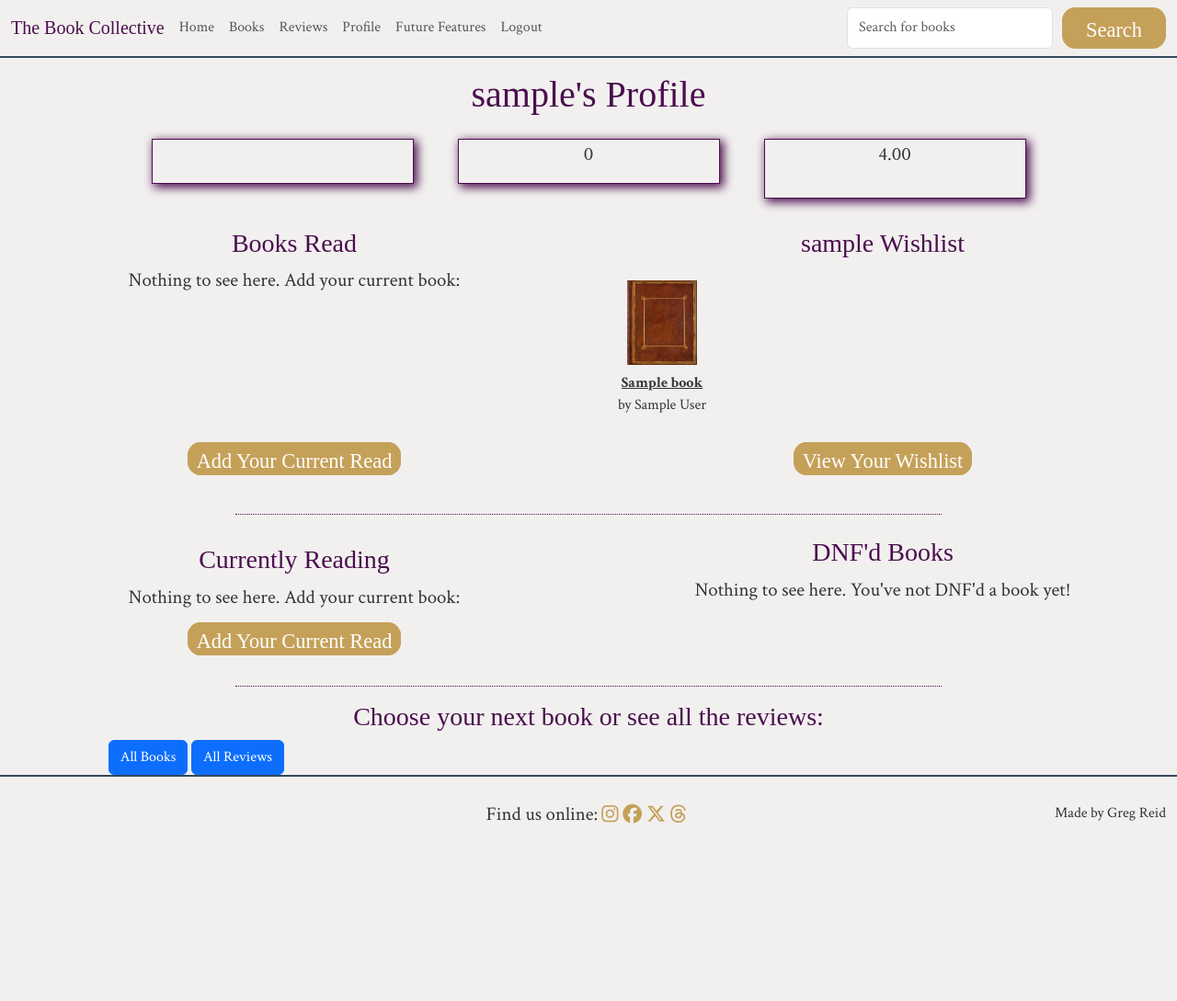
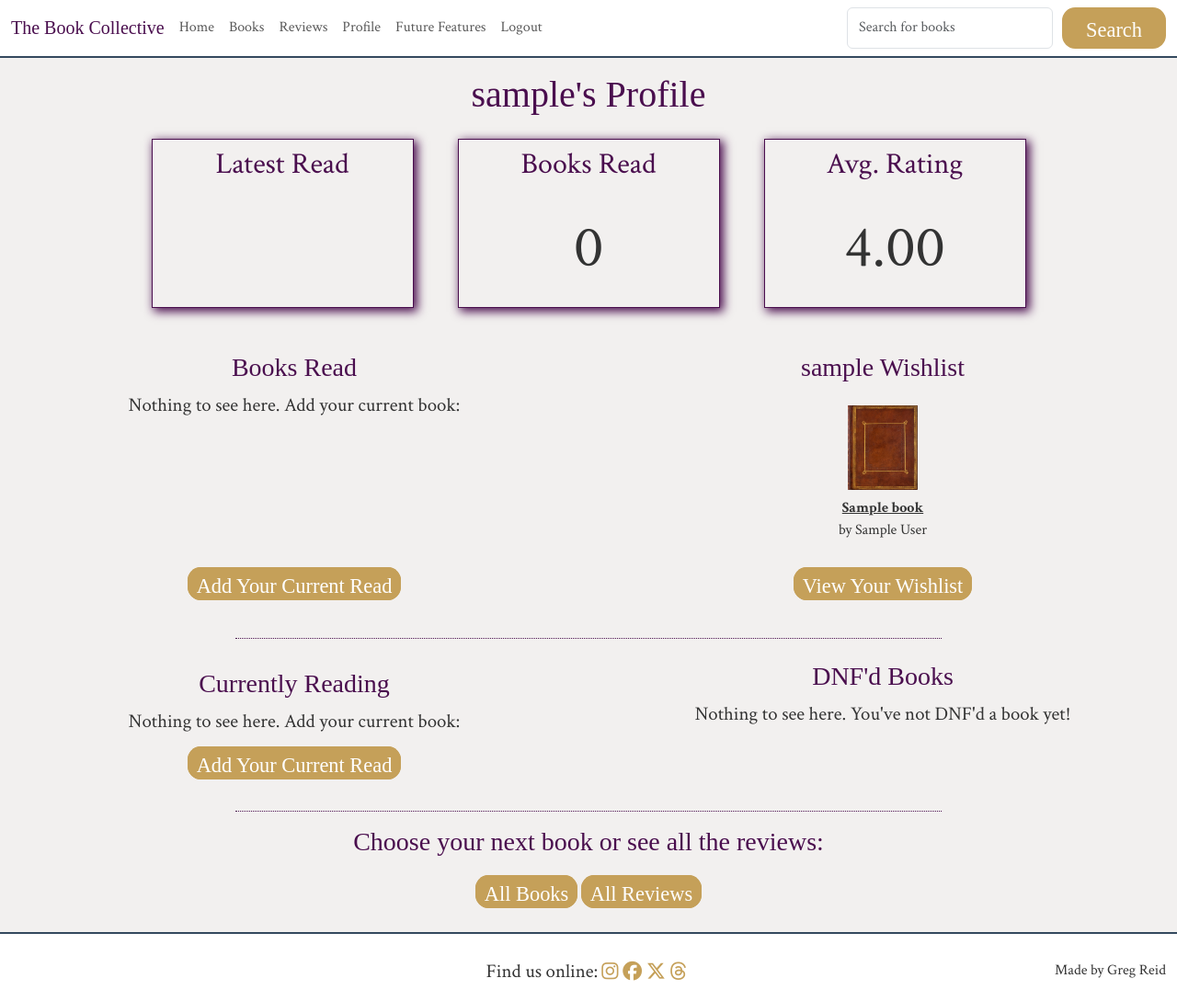
Before and after one commit to Greggy1234/The-Book-Collective, a Django app: a page that uses templates/base.html in a window 1280 px wide. Shown: the whole page at 92% size. Before the commit the page ends 896 px from the top, so only its background shows below. Run offline with Django 5.2, Linux system fonts and the light colour scheme; a user stored in the database is signed in; tables that the repository leaves empty hold one stand-in row (values such as "Sample post"); some libraries are stand-ins or nearby versions; some web fonts are replaced.

Commit message:
Finish styling the profile page

```diff
--- a/reviews/templates/review/index.html
+++ b/reviews/templates/review/index.html
@@ -52,7 +52,7 @@
         <div class="col-12 col-lg-6 py-2 text-center d-flex flex-column">
             <h3>Wishlist</h3>
             {% if book_status_wishlist %}
-            <div class="row">
+            <div class="row justify-content-center">
                 {% for book in book_status_wishlist %}
                 <div class="col-6 col-md-3">
                     <div class="card mb-3 mx-1 px-0">
--- a/static/css/style.css
+++ b/static/css/style.css
@@ -110,6 +110,10 @@ hr {
     font-weight: normal;
 }
 
+.white-background {
+    background-color: white;
+}
+
 .flex-row {
     display: flex;
     flex-direction: row;
@@ -153,12 +157,15 @@ nav form {
     padding: .375rem .75rem;
 }
 
-/* Profile stat box style */
+/* Profile stat box styles */
 .stat-box {
     border: 1px double var(--main-highlight);
     box-shadow: 3px 3px 10px 1px var(--main-highlight);
 }
 
+.p-stat-box {
+    font-size: 4rem;
+}
 
 
 /* Footer styles */
--- a/status/templates/status/profile.html
+++ b/status/templates/status/profile.html
@@ -10,20 +10,46 @@
 <div class="container">
     <div class="row justify-content-center">
         <div class="col-12 col-sm-3 text-center stat-box mx-4 mb-4">
+            <h2 class="mt-2">Latest Read</h2>
+            {% if book_status_read %}
             {% for book in book_status_read %}
             {% if forloop.counter == 1 %}
-            <p>{{ book.object.title }}</p>
+            <div class="card mb-3 mx-1 px-0">
+                <div class="card-body mx-0 px-1">
+                    <div class="image-container pb-2">
+                        <a href="{% url 'book_detail' slug=book.object.slug %}">
+                            {% if 'placeholder' not in book.object.front_cover.url %}
+                            <img class="card-img-top" src=" {{ book.object.front_cover.url }}"
+                                alt="{{ book.object.title }}">
+                            {% else %}
+                            <img class="card-img-top" src="{% static 'images/placeholder.webp' %}"
+                                alt="placeholder image">
+                            {% endif %}
+                        </a>
+                    </div>
+                    <a href="{% url 'book_detail' slug=book.object.slug %}"
+                        class="card-title p-small bold book-link-text">{{ book.object.title }}</a>
+                    <p class="card-text p-small text-center">by {{book.object.author.all|join:", " }}</p>
+                </div>
+            </div>
             {% endif %}
             {% endfor %}
+            {% endif %}
         </div>
         <div class="col-12 col-sm-3 text-center stat-box mx-4 mb-4">
-            <p>{{ book_read_count }}</p>
+            <h2 class="mt-2">Books Read</h2>
+            {% if book_read_count %}
+            <p class="p-stat-box mt-4">{{ book_read_count }}</p>
+            {% else %}
+            <p class="p-stat-box mt-4">0</p>
+            {% endif %}
         </div>
-        <div class="col-12 col-sm-3 text-center stat-box mx-4 mb-2">
+        <div class="col-12 col-sm-3 text-center stat-box mx-4 mb-4">
+            <h2 class="mt-2">Avg. Rating</h2>
             {% if user_avg_rating %}
-            <p>{{ user_avg_rating }}</p>
+            <p class="p-stat-box mt-4">{{ user_avg_rating }}</p>
             {% else %}
-            <p>Nothing</p>
+            <p class="p-stat-box mt-4">No ratings yet</p>
             {% endif %}
         </div>
     </div>
@@ -35,7 +61,7 @@
         <div class="col-12 col-lg-6 py-3 text-center d-flex flex-column">
             <h3>Books Read</h3>
             {% if book_status_read %}
-            <div class="row right-border-no-mobile">
+            <div class="row right-border-no-mobile justify-content-center">
                 {% for book in book_status_read %}
                 <div class="col-6 col-md-3">
                     <div class="card mb-3 mx-1 px-0">
@@ -78,7 +104,7 @@
         <div class="col-12 col-lg-6 py-3 text-center d-flex flex-column">
             <h3>{{ user.username }} Wishlist</h3>
             {% if book_status_wishlist %}
-            <div class="row">
+            <div class="row justify-content-center">
                 {% for book in book_status_wishlist %}
                 <div class="col-6 col-md-3">
                     <div class="card mb-3 mx-1 px-0">
@@ -123,7 +149,7 @@
         <div class="col-12 col-lg-6 py-3 text-center d-flex flex-column">
             <h3>Currently Reading</h3>
             {% if book_status_reading %}
-            <div class="row right-border-no-mobile">
+            <div class="row right-border-no-mobile justify-content-center">
                 {% for book in book_status_reading %}
                 <div class="col-6 col-md-3">
                     <div class="card mb-3 mx-1 px-0">
@@ -163,7 +189,7 @@
         <div class="col-12 col-lg-6 py-2 text-center d-flex flex-column">
             <h3>DNF'd Books</h3>
             {% if book_status_dnf %}
-            <div class="row">
+            <div class="row justify-content-center">
                 {% for book in book_status_dnf %}
                 <div class="col-6 col-md-3">
                     <div class="card mb-3 mx-1 px-0">
@@ -199,14 +225,14 @@
 <div class="d-flex justify-content-center">
     <hr>
 </div>
-<div class="text-center">
-    <h3>Choose your next book or see all the reviews:</h3>
+<div class="text-center pb-4">
+    <h3 class="pb-3">Choose your next book or see all the reviews:</h3>
     <div class="container-fluid">
-        <div class="row">
-            <div class="col-4 justify-content-center">
-                <a class="btn btn-primary" aria-label="Link to go to the all reviews page"
+        <div class="row justify-content-center">
+            <div class="col-4">
+                <a class="button" aria-label="Link to go to the all reviews page"
                     href="{% url 'book_overview' %}">All Books</a>
-                <a class="btn btn-primary" aria-label="Link to go to the all reviews page"
+                <a class="button" aria-label="Link to go to the all reviews page"
                     href="{% url 'all_reviews' %}">All Reviews</a>
             </div>
         </div>
--- a/templates/base.html
+++ b/templates/base.html
@@ -30,7 +30,7 @@
 
 <body class="d-flex flex-column h-100">
     <!-- Navigation -->
-    <nav class="navbar navbar-expand-lg navbar-light">
+    <nav class="navbar navbar-expand-lg navbar-light white-background">
         <div class="container-fluid">
             <a class="navbar-brand me-2" href="{% url 'homepage' %}">The Book Collective</a>
             <button class="navbar-toggler" type="button" data-bs-toggle="collapse" data-bs-target="#navbarText"
@@ -102,7 +102,7 @@
         {% endblock content %}
     </main>
 
-    <footer class="text-center d-flex align-items-center">
+    <footer class="text-center d-flex align-items-center white-background">
         <div class="container-fluid">
             <div class="row">
                 <div class="col-12 col-md-4 pt-2 offset-md-4">
```
